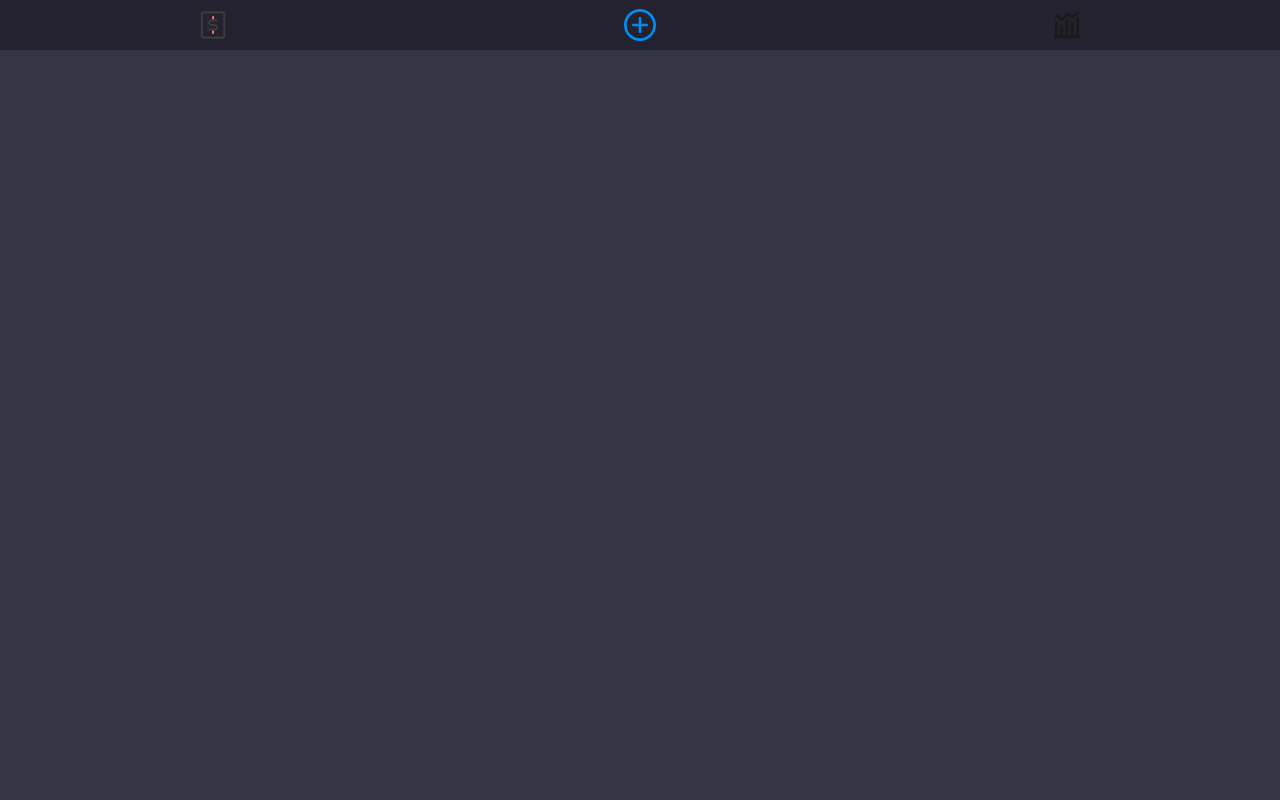
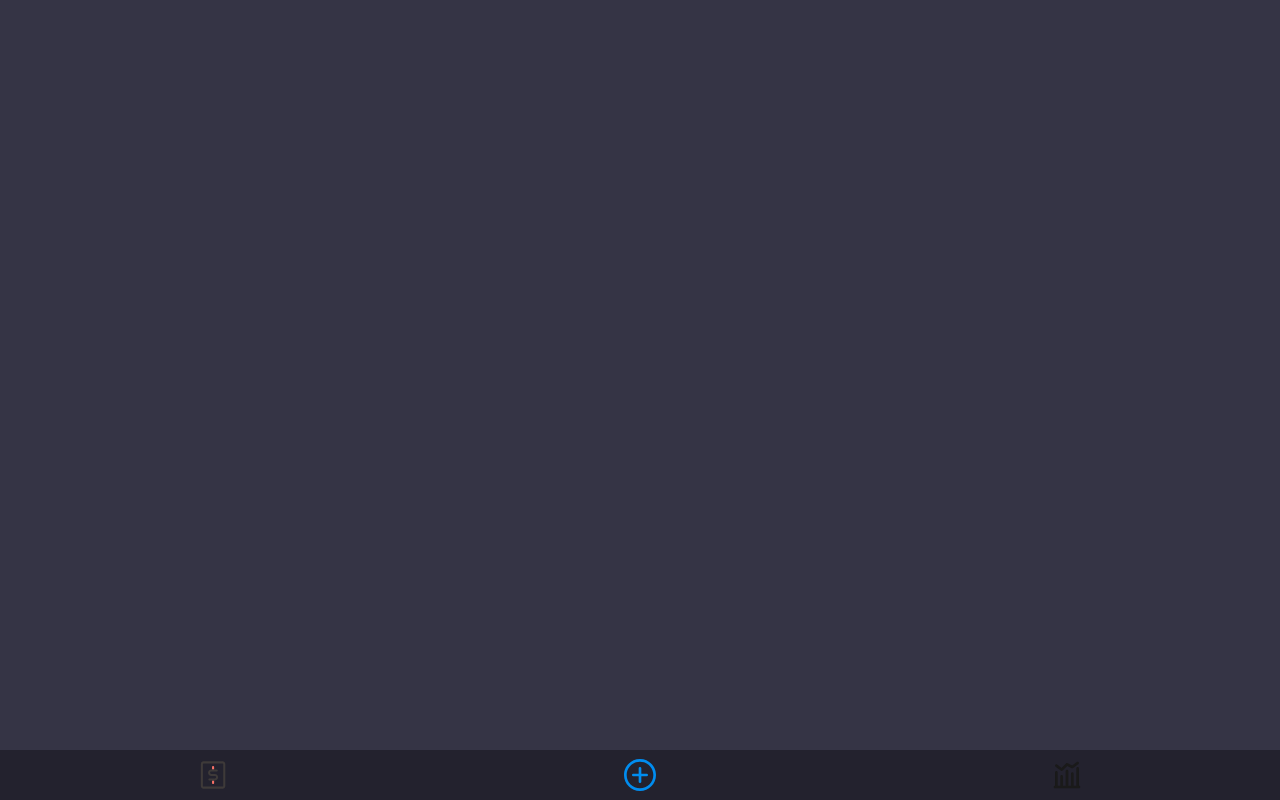
Before and after one commit to DevSuno/moze, a Vue app: page /#/record in a window 1280 px wide. Built offline with nearby package versions, Linux system fonts and the light colour scheme.

Commit message:
Layout组件应用到各个页面，Money页面CSS完成。

```diff
--- a/src/components/Layout.vue
+++ b/src/components/Layout.vue
@@ -1,7 +1,7 @@
 <template>
 
-    <div class="layout-wrapper">
-        <div class="content">
+    <div class="layout-wrapper" :class="classPrefix && `${classPrefix}-wrapper`">
+        <div class="content" :class="classPrefix && `${classPrefix}-content`">
             <slot/>
         </div>
         <Nav/>
@@ -10,12 +10,9 @@
 </template>
 
 <script lang="ts">
-    import Vue from 'vue';
-    import { Component } from 'vue-property-decorator';
-
-    @Component
-    export default class Layout extends Vue {
-
+    export default  {
+        props: ['classPrefix'],
+        name:'Layout'
     }
 </script>
 
@@ -29,7 +26,7 @@
 
     .content {
 
-        overflow: hidden;
+        overflow: auto;
         flex-grow: 1;
     }
 </style>
--- a/src/views/Record.vue
+++ b/src/views/Record.vue
@@ -1,7 +1,6 @@
 <template>
-    <div>
-        <Nav/>
-    </div>
+    <Layout class-prefix="layout">
+    </Layout>
 
 </template>
 
--- a/src/views/Statement.vue
+++ b/src/views/Statement.vue
@@ -1,7 +1,6 @@
 <template>
-    <div>
-        <Nav/>
-    </div>
+    <Layout class-prefix="layout">
+    </Layout>
 </template>
 
 <script lang="ts">
--- a/src/views/Total.vue
+++ b/src/views/Total.vue
@@ -1,12 +1,12 @@
 <template>
-    <div>
-        <Topbar/>
-        <Money/>
-        <Statistics/>
-        <Type/>
 
-        <Nav/>
-    </div>
+        <Layout class-prefix="layout">
+            <Topbar/>
+            <Money/>
+            <Statistics/>
+            <Type/>
+        </Layout>
+
 </template>
 
 <script lang="ts">
```
